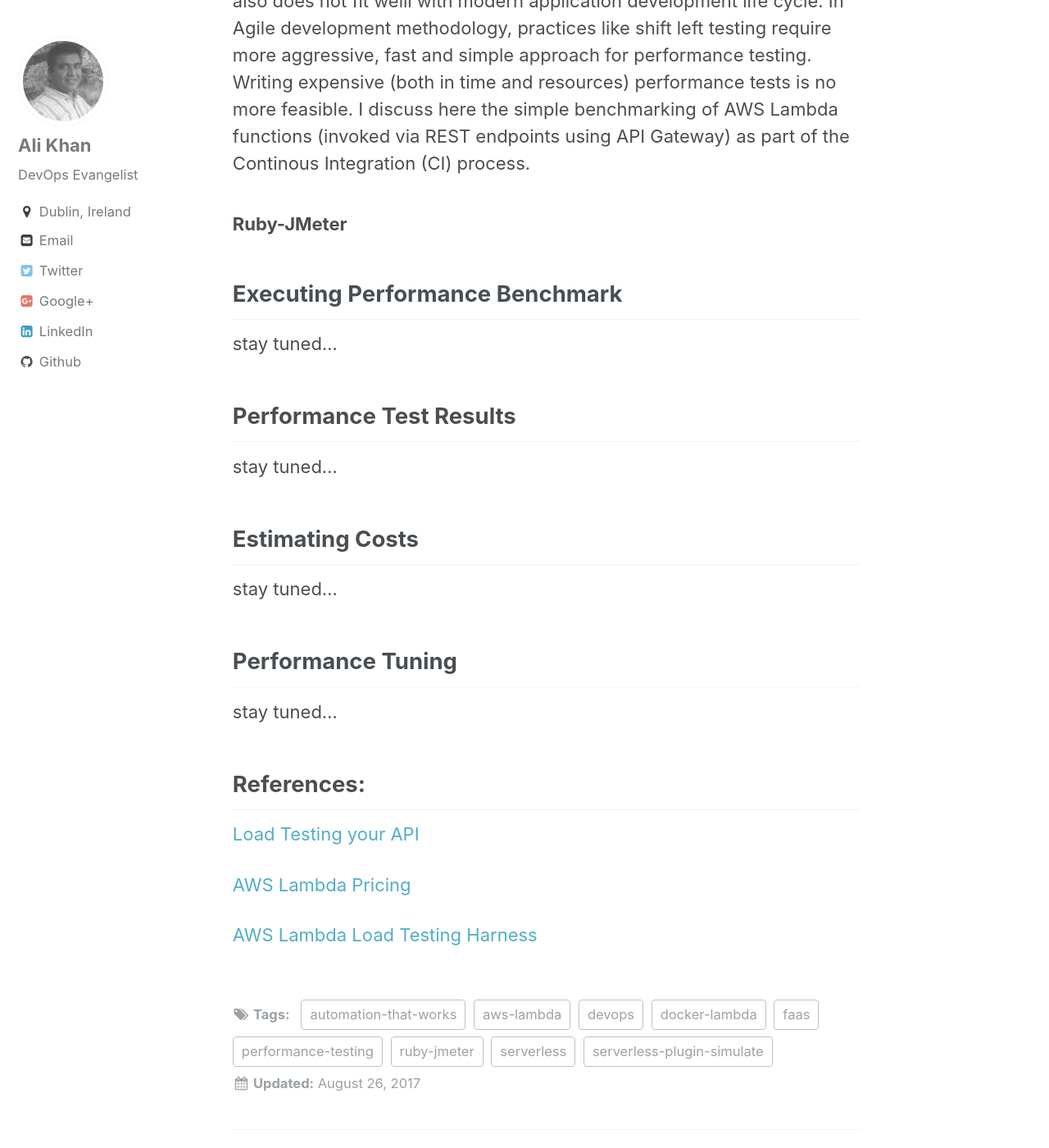
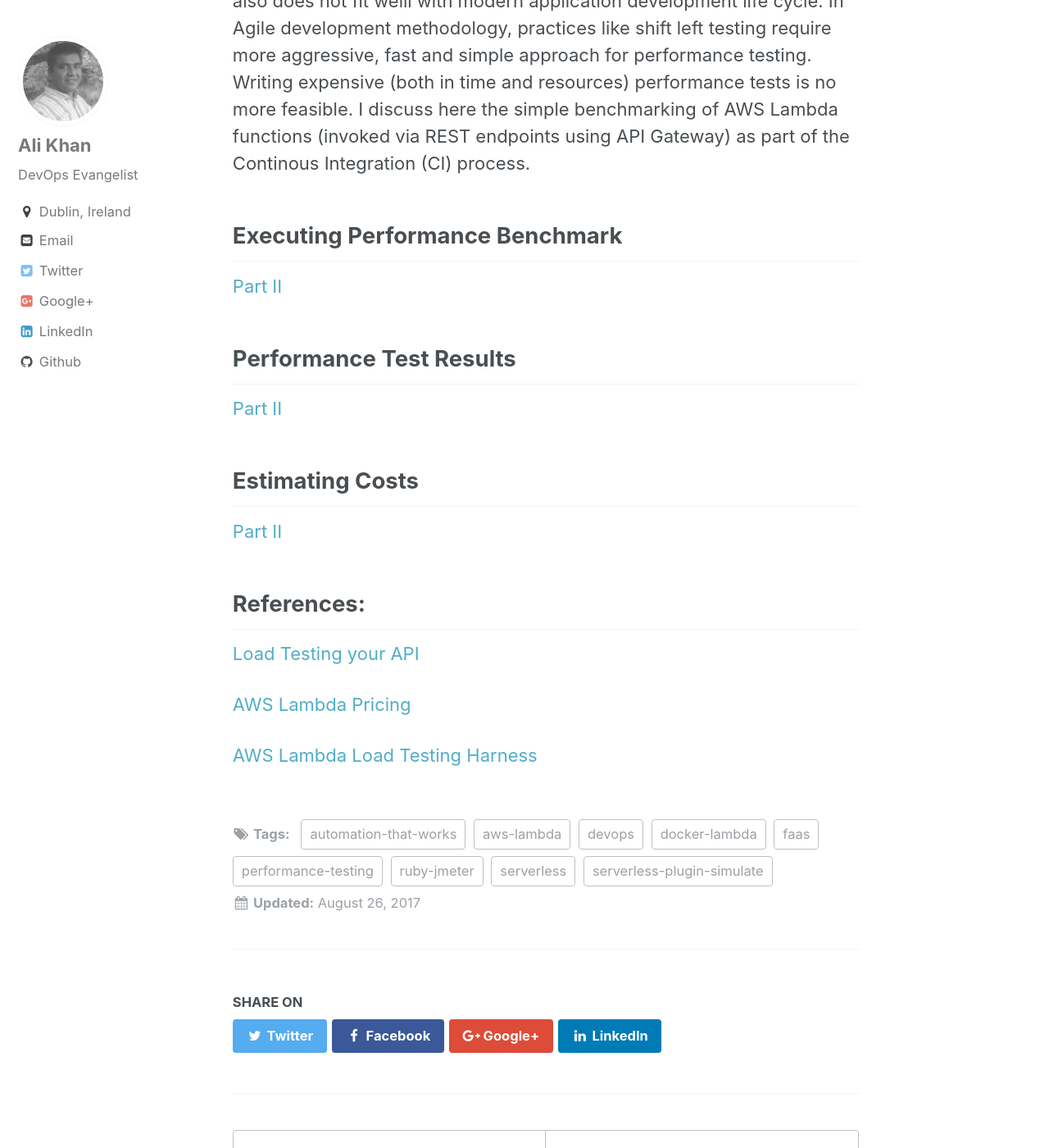
Before and after one commit to khanali21/khanali21.github.io, a Jekyll site: the page built from _posts/2017-08-26-performance-testing-λ-functions.md, in a window 1280 px wide and 1400 px high, scrolled down 9592 px. Shown: the whole window at 82% size. Built offline with Jekyll 4.4.1, drawn with Linux system fonts in a browser that asks for light colours; comment, search, counter and statistics services are not loaded.

```diff
--- a/_posts/2017-08-26-performance-testing-λ-functions.md
+++ b/_posts/2017-08-26-performance-testing-λ-functions.md
@@ -188,31 +188,18 @@
 However the traditional performance testing strategy does not work well with modern application architecture (aka microservices/serverless architecture), it also does not fit weill with modern application development life cycle. In Agile development methodology, practices like shift left testing require more aggressive, fast and simple approach for performance testing. Writing expensive (both in time and resources) performance tests is no more feasible.
 I discuss here the simple benchmarking of AWS Lambda functions (invoked via REST endpoints using API Gateway) as part of the Continous Integration (CI) process.
 
-### Ruby-JMeter
-
-
-
-
-
-
 
 <a name="executingbenchmark"></a>
 ## Executing Performance Benchmark
-stay tuned...
+[Part II](https://ali-himindz.github.io/performance-testing-%CE%BB-functions-2/)
 
 <a name="testresults"></a>
 ## Performance Test Results
-stay tuned...
+[Part II](https://ali-himindz.github.io/performance-testing-%CE%BB-functions-2/)
 
 <a name="estimatingcosts"></a>
 ## Estimating Costs
-stay tuned...
-
-<a name="performancetuning"></a>
-## Performance Tuning
-stay tuned...
-
-
+[Part II](https://ali-himindz.github.io/performance-testing-%CE%BB-functions-2/)
 
 
 
```
Also changed, not shown: _posts/2018-04-26-performance-testing-λ-functions-2.md (+2 -12 lines).
